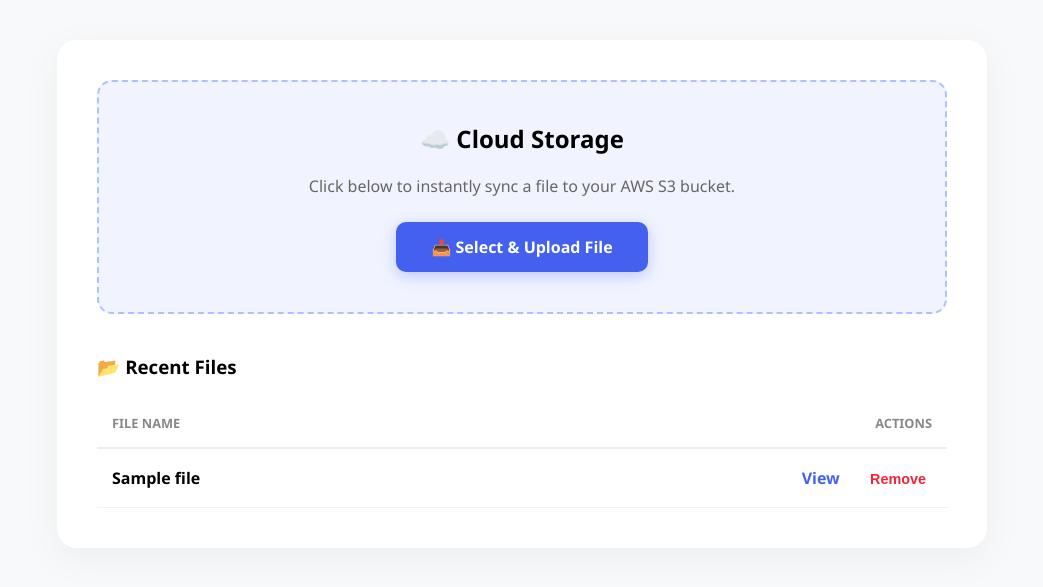
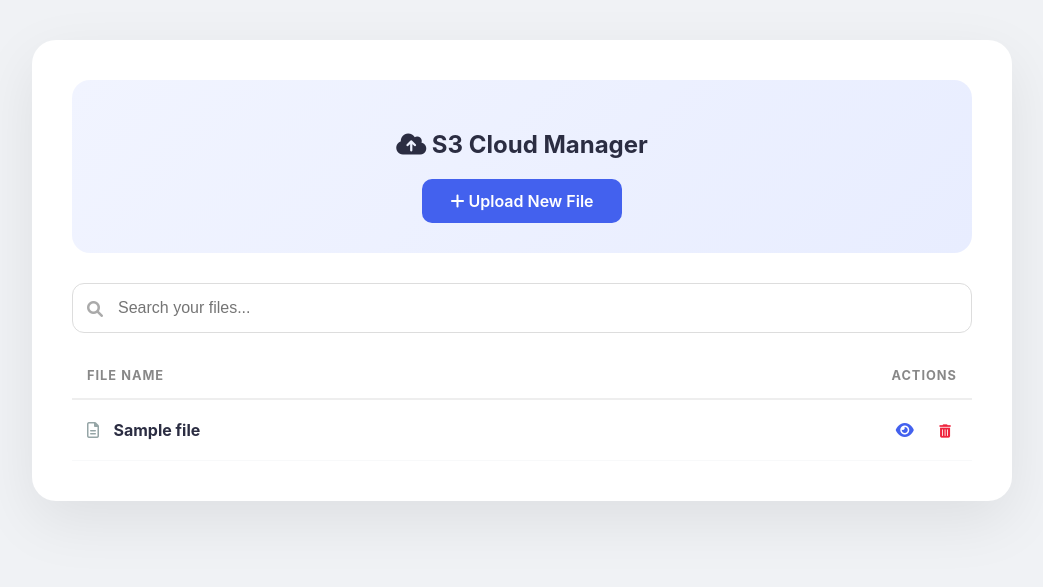
Before and after one commit to Shirshak14/Flask-File-Manager, a Flask app: template templates/index.html in a window 1280 px wide. Shown: the top 587 px of the page, without its empty margins (118-1161 px from the left). Run offline with Flask 3, Linux system fonts and the light colour scheme; the template is opened without the code that fills it: most values are stand-ins (such as "Sample title", 1, 10 or a date in 2020).

Commit message:
Added FontAwesome icons, file-type logic, and loading spinner

```diff
--- /dev/null
+++ b/static/css/style.css
@@ -0,0 +1,123 @@
+:root {
+    --primary: #4361ee;
+    --danger: #ef233c;
+    --bg: #f0f2f5;
+    --text: #2b2d42;
+}
+
+body {
+    font-family: 'Inter', -apple-system, sans-serif;
+    background-color: var(--bg);
+    color: var(--text);
+    margin: 0;
+    padding: 40px;
+}
+
+.container {
+    max-width: 900px;
+    margin: auto;
+    background: white;
+    padding: 40px;
+    border-radius: 24px;
+    box-shadow: 0 20px 60px rgba(0,0,0,0.08);
+}
+
+.search-container {
+    margin-bottom: 20px;
+    position: relative;
+}
+
+#searchInput {
+    width: 100%;
+    padding: 15px 20px;
+    border-radius: 12px;
+    border: 1px solid #ddd;
+    font-size: 1rem;
+    box-sizing: border-box;
+    outline: none;
+    transition: 0.3s;
+}
+
+#searchInput:focus { border-color: var(--primary); box-shadow: 0 0 0 4px rgba(67, 97, 238, 0.1); }
+
+.upload-section {
+    background: linear-gradient(135deg, #f1f4ff 0%, #e8edff 100%);
+    padding: 30px;
+    border-radius: 18px;
+    margin-bottom: 30px;
+    text-align: center;
+}
+
+.upload-btn {
+    background: var(--primary);
+    color: white;
+    padding: 12px 28px;
+    border-radius: 10px;
+    cursor: pointer;
+    display: inline-block;
+    font-weight: 600;
+    transition: 0.2s;
+}
+
+table { width: 100%; border-collapse: collapse; }
+th { text-align: left; padding: 15px; border-bottom: 2px solid #eee; color: #888; font-size: 0.8rem; letter-spacing: 1px; }
+td { padding: 20px 15px; border-bottom: 1px solid #f8f9fa; }
+
+.file-row:hover { background-color: #fcfcff; }
+.btn-view { color: var(--primary); text-decoration: none; font-weight: 600; margin-right: 15px; }
+.btn-delete { color: var(--danger); background: none; border: none; cursor: pointer; font-weight: 600; }
+/* Search Icon positioning */
+.search-container i {
+    position: absolute;
+    left: 15px;
+    top: 18px;
+    color: #aaa;
+}
+#searchInput { padding-left: 45px; }
+
+/* Icon Colors */
+.fa-file-pdf { color: #e74c3c; margin-right: 10px; }
+.fa-file-image { color: #3498db; margin-right: 10px; }
+.fa-file-video { color: #2ecc71; margin-right: 10px; }
+.fa-file-lines { color: #95a5a6; margin-right: 10px; }
+
+/* Toast Notification Styling */
+.toast {
+    visibility: hidden;
+    min-width: 250px;
+    background-color: #333;
+    color: #fff;
+    text-align: center;
+    border-radius: 8px;
+    padding: 16px;
+    position: fixed;
+    z-index: 1;
+    left: 50%;
+    bottom: 30px;
+    transform: translateX(-50%);
+    font-size: 14px;
+    box-shadow: 0 4px 12px rgba(0,0,0,0.2);
+}
+
+.toast.show {
+    visibility: visible;
+    animation: fadein 0.5s, fadeout 0.5s 2.5s;
+}
+
+@keyframes fadein { from {bottom: 0; opacity: 0;} to {bottom: 30px; opacity: 1;} }
+@keyframes fadeout { from {bottom: 30px; opacity: 1;} to {bottom: 0; opacity: 0;} }
+#uploadStatus {
+    font-weight: 600;
+    font-size: 0.9rem;
+    animation: fadeIn 0.3s ease-in;
+}
+
+@keyframes fadeIn {
+    from { opacity: 0; transform: translateY(-5px); }
+    to { opacity: 1; transform: translateY(0); }
+}
+
+/* Make the spinner spin! */
+.fa-spin {
+    margin-right: 8px;
+}
--- a/templates/index.html
+++ b/templates/index.html
@@ -2,102 +2,98 @@
 <html lang="en">
 <head>
     <meta charset="UTF-8">
-    <meta name="viewport" content="width=device-width, initial-scale=1.0">
-    <title>Cloud File Manager</title>
-    <style>
-        :root { --primary: #4361ee; --danger: #ef233c; --bg: #f8f9fa; }
-        body { font-family: 'Segoe UI', sans-serif; background-color: var(--bg); margin: 0; padding: 40px; }
-        .container { max-width: 850px; margin: auto; background: white; padding: 40px; border-radius: 20px; box-shadow: 0 10px 40px rgba(0,0,0,0.05); }
-
-        /* The NEW Upload Section */
-        .upload-section {
-            background: #f1f4ff;
-            padding: 40px;
-            border-radius: 15px;
-            border: 2px dashed #adc1ff;
-            margin-bottom: 40px;
-            text-align: center;
-        }
-
-        /* The Custom Button */
-        .upload-btn {
-            background: var(--primary);
-            color: white;
-            padding: 14px 35px;
-            border-radius: 10px;
-            cursor: pointer;
-            display: inline-block;
-            font-weight: 600;
-            transition: transform 0.2s, box-shadow 0.2s;
-            box-shadow: 0 4px 15px rgba(67, 97, 238, 0.3);
-        }
-        .upload-btn:hover { transform: translateY(-2px); box-shadow: 0 6px 20px rgba(67, 97, 238, 0.4); }
-
-        /* Table Design */
-        table { width: 100%; border-collapse: collapse; margin-top: 20px; }
-        th { text-align: left; padding: 15px; border-bottom: 2px solid #eee; color: #888; text-transform: uppercase; font-size: 0.8rem; }
-        td { padding: 18px 15px; border-bottom: 1px solid #f1f1f1; }
-
-        .btn-view { color: var(--primary); text-decoration: none; font-weight: 600; margin-right: 20px; }
-        .btn-delete { background: none; border: none; color: var(--danger); cursor: pointer; font-weight: 600; font-size: 0.9rem; }
-        .btn-delete:hover { text-decoration: underline; }
-    </style>
+    <title>Cloud Manager Pro</title>
+    <link rel="stylesheet" href="{{ url_for('static', filename='css/style.css') }}">
+    <link rel="stylesheet" href="https://cdnjs.cloudflare.com/ajax/libs/font-awesome/6.0.0/css/all.min.css">
 </head>
 <body>
 
+<div id="toast" class="toast">Action Successful!</div>
+
 <div class="container">
     <div class="upload-section">
-        <h2 style="margin-top: 0;">☁️ Cloud Storage</h2>
-        <p style="color: #666; margin-bottom: 25px;">Click below to instantly sync a file to your AWS S3 bucket.</p>
-
+        <h2><i class="fa-solid fa-cloud-arrow-up"></i> S3 Cloud Manager</h2>
         <form action="/upload" method="POST" enctype="multipart/form-data" id="mainUploadForm">
-            <input type="file" name="file" id="fileInput" style="display: none;" onchange="autoSubmit()">
-
+            <input type="file" name="file" id="fileInput" style="display: none;" onchange="handleUpload()">
             <label for="fileInput" class="upload-btn">
-                📤 Select & Upload File
+                <i class="fa-solid fa-plus"></i> Upload New File
             </label>
         </form>
+        <div id="uploadStatus" style="display:none; margin-top:10px; color: var(--primary);">
+            <i class="fas fa-spinner fa-spin"></i> Uploading to AWS...
+        </div>
     </div>
 
-    <h3>📂 Recent Files</h3>
+    <div class="search-container">
+        <i class="fa-solid fa-magnifying-glass search-icon"></i>
+        <input type="text" id="searchInput" placeholder="Search your files..." onkeyup="filterFiles()">
+    </div>
+
     <table>
         <thead>
             <tr>
-                <th>File Name</th>
-                <th style="text-align: right;">Actions</th>
+                <th>FILE NAME</th>
+                <th style="text-align: right;">ACTIONS</th>
             </tr>
         </thead>
-        <tbody>
-            {% if files %}
+        <tbody id="fileTable">
             {% for file in files %}
-                <tr>
-                    <td><strong>{{ file.name }}</strong></td>
+            <tr class="file-row">
+                <td class="file-name">
+                    <i class="fa-regular
+                        {% if file.name.endswith('.pdf') %}fa-file-pdf text-danger
+                        {% elif file.name.endswith(('.jpg', '.png', '.jpeg')) %}fa-file-image text-primary
+                        {% elif file.name.endswith(('.mp4', '.mov')) %}fa-file-video text-success
+                        {% else %}fa-file-lines{% endif %}
+                    "></i>
+                    <strong>{{ file.name }}</strong>
+                </td>
                 <td style="text-align: right;">
-                        <a href="{{ file.url }}" target="_blank" class="btn-view">View</a>
-                        <form action="{{ url_for('delete_file', filename=file.name) }}" method="POST" style="display:inline;" onsubmit="return confirm('Delete this file permanently?');">
-                            <button type="submit" class="btn-delete">Remove</button>
+                    <a href="{{ file.url }}" target="_blank" class="btn-view"><i class="fa-solid fa-eye"></i></a>
+                    <form action="{{ url_for('delete_file', filename=file.name) }}" method="POST" style="display:inline;">
+                        <button type="submit" class="btn-delete" onclick="return confirm('Delete this file?')">
+                            <i class="fa-solid fa-trash-can"></i>
+                        </button>
                     </form>
                 </td>
             </tr>
             {% endfor %}
-            {% else %}
-                <tr>
-                    <td colspan="2" style="text-align: center; color: #999; padding: 40px;">No files found. Start by uploading one!</td>
-                </tr>
-            {% endif %}
         </tbody>
     </table>
 </div>
 
 <script>
-    function autoSubmit() {
+// Search function
+function filterFiles() {
+    let input = document.getElementById('searchInput').value.toLowerCase();
+    let rows = document.querySelectorAll('.file-row');
+    rows.forEach(row => {
+        let fileName = row.querySelector('.file-name').textContent.toLowerCase();
+        row.style.display = fileName.includes(input) ? "" : "none";
+    });
+}
+
+// Improved Upload Handler
+function handleUpload() {
     const input = document.getElementById('fileInput');
+    const status = document.getElementById('uploadStatus');
+    const label = document.querySelector('.upload-btn');
+
     if (input.files.length > 0) {
-            // Optional: You could add a "Loading..." message here
+        // 1. Show the spinner
+        status.style.display = "block";
+
+        // 2. Disable the button so they can't click twice
+        label.style.opacity = "0.5";
+        label.style.pointerEvents = "none";
+        label.innerHTML = '<i class="fas fa-spinner fa-spin"></i> Processing...';
+
+        // 3. Submit after a tiny 100ms delay to ensure the UI updates
+        setTimeout(() => {
             document.getElementById('mainUploadForm').submit();
+        }, 100);
     }
 }
 </script>
-
 </body>
 </html>
```
Lines whose indentation alone changed are shown as unchanged.
